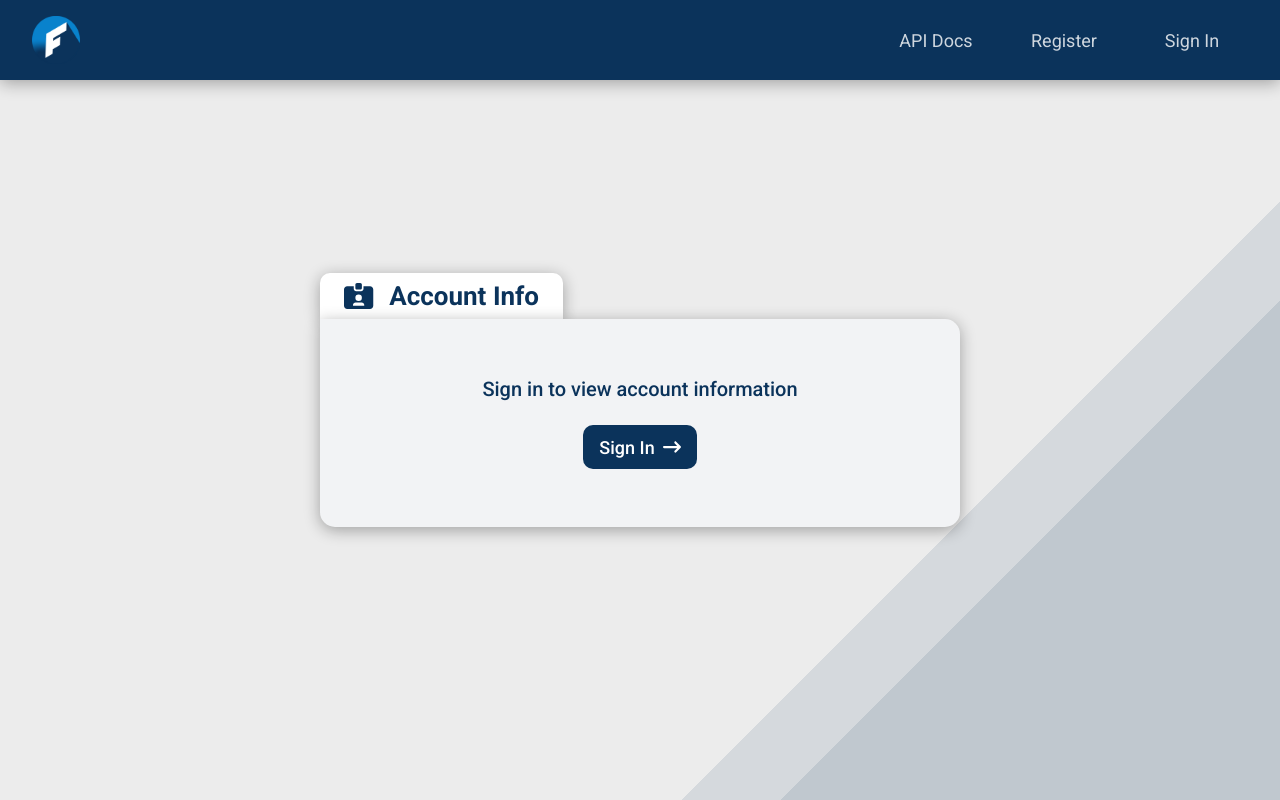
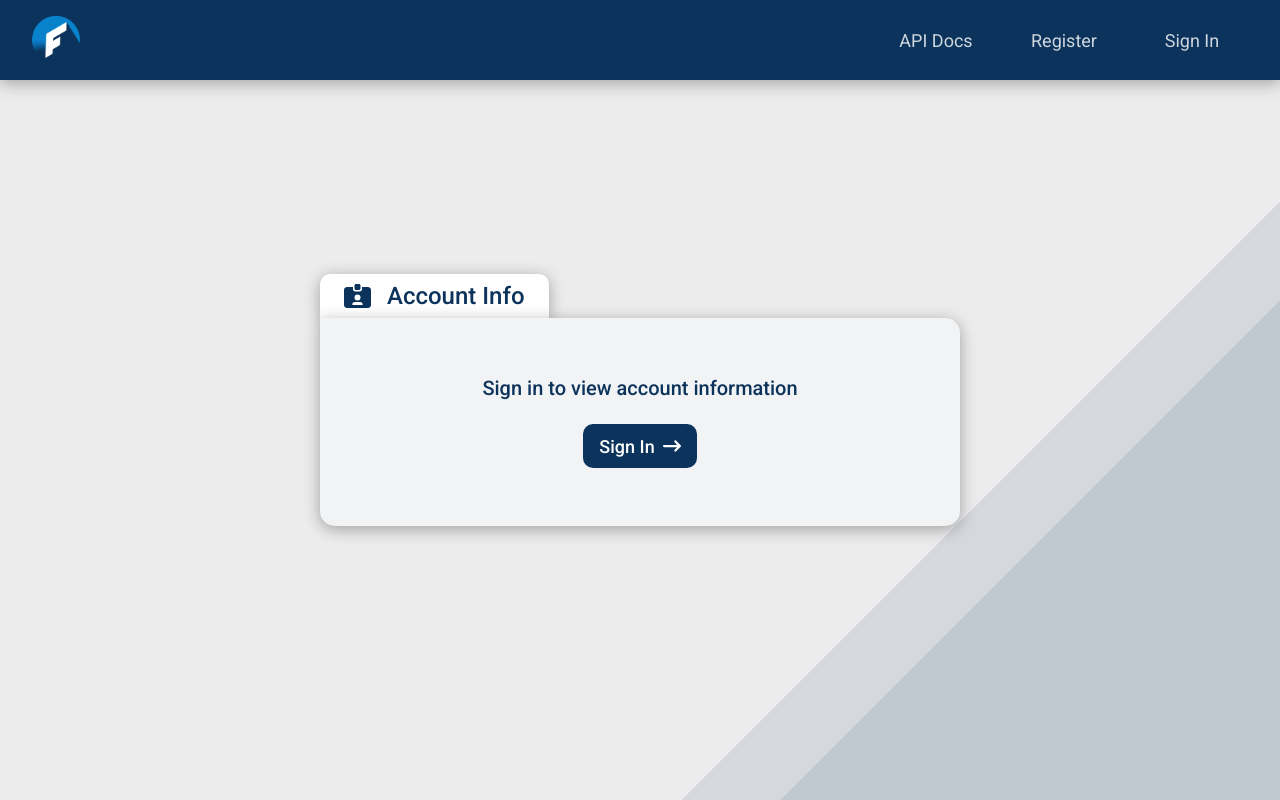
Before and after one commit to dnitecki/finfetch-ui, a React (Create React App) app: page /api/account in a window 1280 px wide. Built offline with nearby package versions, Linux system fonts and the light colour scheme; no server answers.

Commit message:
set up rememberEmail

```diff
--- a/src/apps/finfetch-api/components/loginForm/LoginForm.jsx
+++ b/src/apps/finfetch-api/components/loginForm/LoginForm.jsx
@@ -17,6 +17,7 @@ export default function LoginForm() {
 
   const [email, setEmail] = useState("");
   const [pwd, setPwd] = useState("");
+  const [checked, setChecked] = useState(false);
   const [errMsg, setErrMsg] = useState("");
   const [isLoading, setIsLoading] = useState(false);
   const { setLoginStatus } = useContext(UserContext);
@@ -25,12 +26,19 @@ export default function LoginForm() {
     emailRef.current.focus();
   }, []);
 
+  const rememberEmail = async (checked, email) => {
+    if (checked) {
+      window.localStorage.setItem("email", email);
+    }
+  };
+
   const handleSubmit = async (e) => {
     e.preventDefault();
     setIsLoading(true);
     setErrMsg("");
     try {
       await loginUser(email, pwd);
+      await rememberEmail(checked, email);
       window.localStorage.setItem("isLogged", true);
       setLoginStatus(true);
       setEmail("");
@@ -95,8 +103,9 @@ export default function LoginForm() {
               type="checkbox"
               id="rememberMe"
               name="Remember email"
+              onChange={(e) => setChecked(e.target.checked)}
             ></input>
-            <label for="rememberMe" className="form-label">
+            <label htmlFor="rememberMe" className="form-label">
               Remember Email
             </label>
           </div>
--- a/src/apps/finfetch-api/pages/account/Account.scss
+++ b/src/apps/finfetch-api/pages/account/Account.scss
@@ -32,9 +32,9 @@
   column-gap: 1rem;
   align-items: center;
   justify-content: center;
-  font-size: 26px;
+  font-size: 24px;
   color: #0b335b;
-  font-weight: bold;
+  font-weight: 500;
 }
 .account-info {
   color: #0b335b;
```
